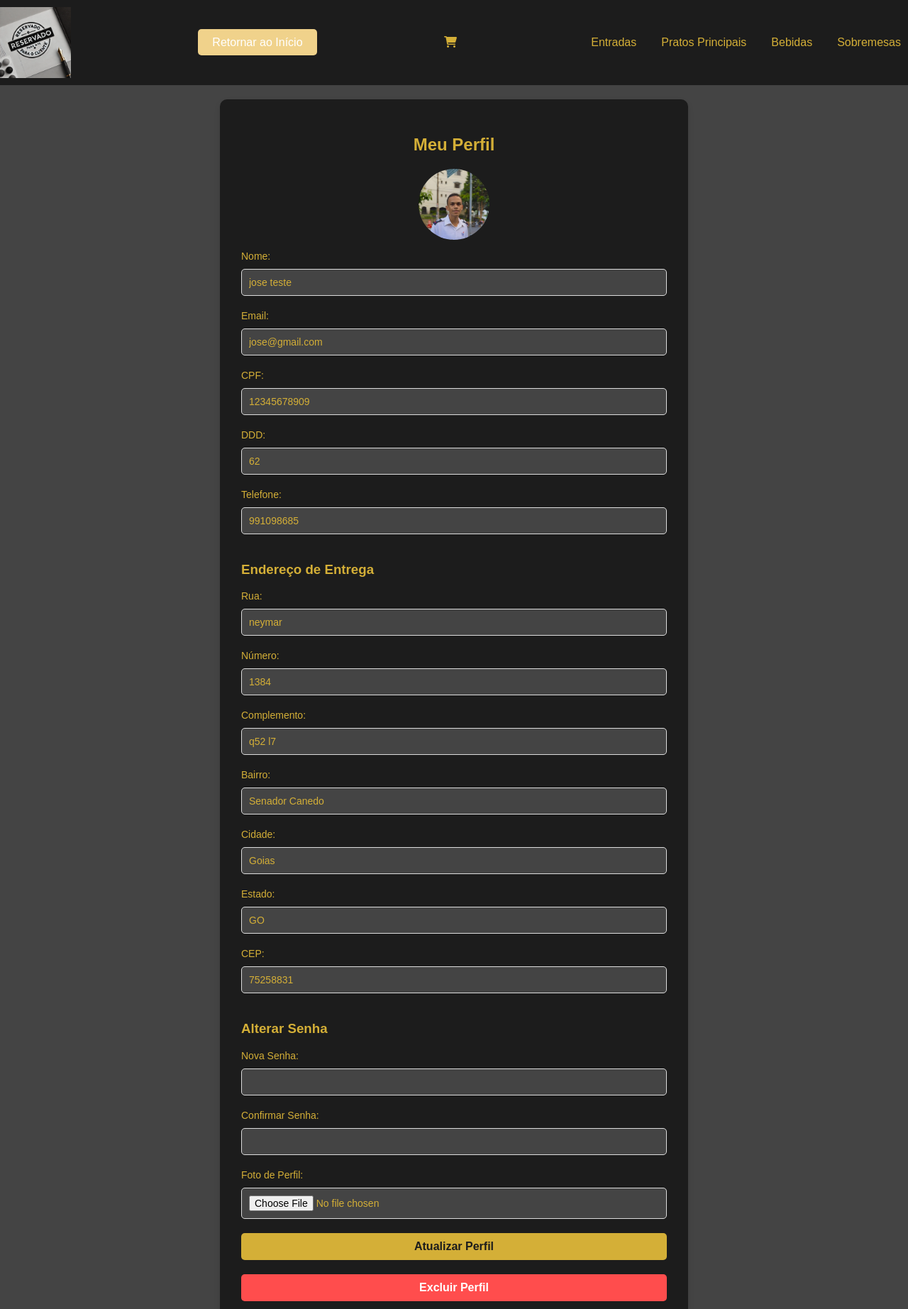
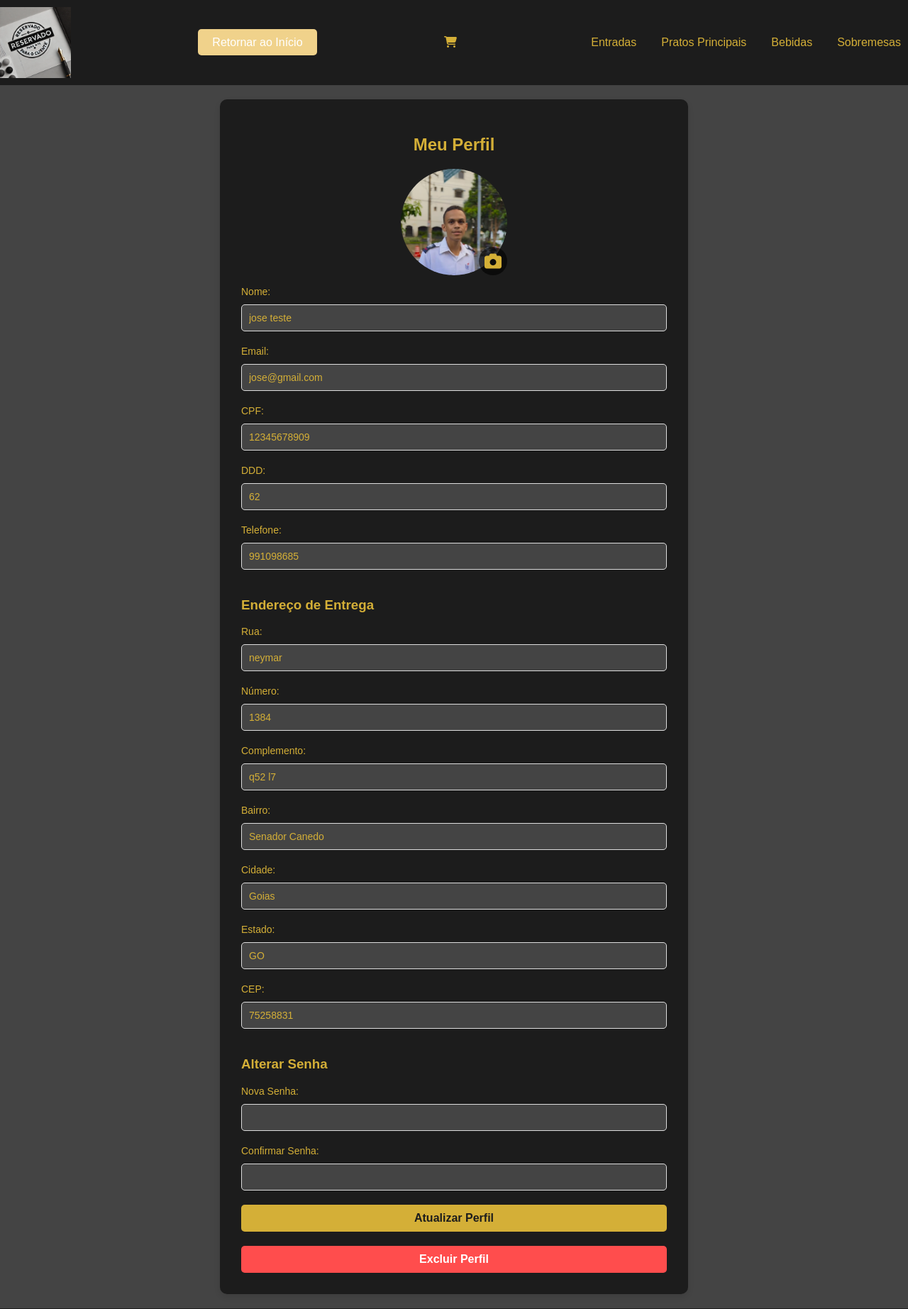
Before and after one commit to thaydionIA/cardapio-dinamico, a PHP site: page /cardapio-dinamico/perfil.php in a window 1280 px wide. Shown: the top 1845 px of the page at 71% size. Run offline with PHP 8.4, Linux system fonts and the light colour scheme; a user stored in the database is signed in; data comes from the database, SQL or seed files in the repository.

Commit message:
versão-2.1

```diff
--- a/assets/css/style.css
+++ b/assets/css/style.css
@@ -701,3 +701,50 @@ input[type=number] {
         width: 100%; /* Botão ocupa 100% da largura em telas menores */
     }
 }
+/* Contêiner da foto de perfil */
+.foto-container {
+    position: relative;
+    width: 150px; /* Ajuste o tamanho conforme necessário */
+    height: 150px;
+    margin: 0 auto 15px; /* Centraliza o contêiner e adiciona margem inferior */
+}
+
+/* Label da foto de perfil, permitindo o clique para upload */
+.foto-label {
+    position: relative; /* Necessário para posicionamento absoluto do ícone */
+    display: block;
+    width: 100%;
+    height: 100%;
+    cursor: pointer;
+}
+
+/* Estilização da imagem de perfil */
+.perfil-foto {
+    display: block;
+    width: 100%;
+    height: 100%;
+    object-fit: cover; /* Mantém a proporção da imagem dentro do contêiner */
+    border-radius: 50%; /* Deixa a imagem redonda */
+}
+
+/* Estilização do ícone da câmera */
+.icon-camera {
+    position: absolute;
+    bottom: 0; /* Posiciona o ícone no canto inferior */
+    right: 0; /* Posiciona o ícone no canto direito */
+    font-size: 24px; /* Aumenta o tamanho do ícone */
+    color: #d4af37; /* Cor do ícone */
+    background-color: rgba(0, 0, 0, 0.6); /* Fundo escuro semitransparente */
+    padding: 8px; /* Ajuste do padding para corresponder ao tamanho do ícone */
+    border-radius: 50%; /* Formato circular do ícone */
+    display: flex;
+    align-items: center;
+    justify-content: center;
+    cursor: pointer;
+    transition: background-color 0.3s, transform 0.2s; /* Efeito de transição ao passar o mouse */
+}
+
+.icon-camera:hover {
+    background-color: rgba(0, 0, 0, 0.8); /* Efeito de escurecimento ao passar o mouse */
+    transform: scale(1.1); /* Leve aumento de escala ao passar o mouse */
+}
--- a/perfil.php
+++ b/perfil.php
@@ -13,14 +13,14 @@ $user_id = $_SESSION['user_id'];
 // Obtém os dados do usuário
 $sql = "SELECT * FROM usuarios WHERE id = :id";
 $stmt = $pdo->prepare($sql);
-$stmt->bindParam(':id', $user_id);
+$stmt->bindParam(':id', $user_id, PDO::PARAM_INT);
 $stmt->execute();
 $user = $stmt->fetch(PDO::FETCH_ASSOC);
 
 // Obtém o endereço de entrega
 $sql_endereco = "SELECT * FROM enderecos_entrega WHERE usuario_id = :usuario_id";
 $stmt_endereco = $pdo->prepare($sql_endereco);
-$stmt_endereco->bindParam(':usuario_id', $user_id);
+$stmt_endereco->bindParam(':usuario_id', $user_id, PDO::PARAM_INT);
 $stmt_endereco->execute();
 $endereco = $stmt_endereco->fetch(PDO::FETCH_ASSOC);
 
@@ -37,18 +37,16 @@ if ($_SERVER['REQUEST_METHOD'] == 'POST' && isset($_POST['atualizar_perfil'])) {
 
     // Se uma nova foto for enviada, processa o upload
     if (!empty($_FILES['foto']['name'])) {
-        $foto = $_FILES['foto']['name'];
+        $foto = basename($_FILES['foto']['name']);
         $target_dir = "uploads/clientes/";
-        $target_file = $target_dir . basename($foto);
+        $target_file = $target_dir . $foto;
         move_uploaded_file($_FILES['foto']['tmp_name'], $target_file);
     }
 
     // Atualiza a senha apenas se uma nova senha for inserida e as duas senhas coincidirem
     if (!empty($nova_senha) && $nova_senha === $confirmar_senha) {
-        // Atualiza a senha para a nova senha
         $senha = password_hash($nova_senha, PASSWORD_BCRYPT);
     } else {
-        // Se a senha não for alterada, mantém a senha existente no banco de dados
         $senha = $user['senha'];
     }
 
@@ -60,12 +58,11 @@ if ($_SERVER['REQUEST_METHOD'] == 'POST' && isset($_POST['atualizar_perfil'])) {
     $stmt->bindParam(':cpf', $cpf);
     $stmt->bindParam(':telefone', $telefone);
     $stmt->bindParam(':dd', $dd);
-    $stmt->bindParam(':senha', $senha); // Usa a senha existente ou a nova senha, se inserida
+    $stmt->bindParam(':senha', $senha);
     $stmt->bindParam(':foto', $foto);
-    $stmt->bindParam(':id', $user_id);
+    $stmt->bindParam(':id', $user_id, PDO::PARAM_INT);
 
     if ($stmt->execute()) {
-        echo "Perfil atualizado com sucesso!";
         $_SESSION['user_nome'] = $nome;
         header('Location: perfil.php');
         exit();
@@ -76,12 +73,10 @@ if ($_SERVER['REQUEST_METHOD'] == 'POST' && isset($_POST['atualizar_perfil'])) {
 
 // Processar a exclusão do perfil
 if ($_SERVER['REQUEST_METHOD'] == 'POST' && isset($_POST['excluir_perfil'])) {
-    // Exclui o usuário do banco de dados
     $sql = "DELETE FROM usuarios WHERE id = :id";
     $stmt = $pdo->prepare($sql);
-    $stmt->bindParam(':id', $user_id);
+    $stmt->bindParam(':id', $user_id, PDO::PARAM_INT);
     if ($stmt->execute()) {
-        // Destrói a sessão e redireciona o usuário para a página de login
         session_destroy();
         header('Location: login.php');
         exit();
@@ -89,10 +84,7 @@ if ($_SERVER['REQUEST_METHOD'] == 'POST' && isset($_POST['excluir_perfil'])) {
         echo "Erro ao excluir o perfil.";
     }
 }
-?>
 
-<?php
-// Verificar se a variável global $incluir_rodape está definida e se deve incluir o rodapé
 $incluir_rodape = !isset($GLOBALS['incluir_rodape']) || $GLOBALS['incluir_rodape'];
 
 // Incluir o cabeçalho
@@ -105,14 +97,20 @@ include $_SERVER['DOCUMENT_ROOT'] . '/cardapio-dinamico/header.php';
     <meta charset="UTF-8">
     <meta name="viewport" content="width=device-width, initial-scale=1.0">
     <title>Perfil</title>
-    <!-- Ligando o arquivo CSS correto -->
-    <link rel="stylesheet" href="assets/css/style.css"> <!-- Caminho atualizado para o CSS -->
+    <link rel="stylesheet" href="assets/css/style.css">
+    <link rel="stylesheet" href="https://cdnjs.cloudflare.com/ajax/libs/font-awesome/6.5.1/css/all.min.css">
 </head>
 <body>
     <div class="perfil-container">
         <h2>Meu Perfil</h2>
         <form class="perfil-form" action="perfil.php" method="POST" enctype="multipart/form-data">
-            <img class="perfil-foto" src="uploads/clientes/<?= htmlspecialchars($user['foto']); ?>" alt="Foto de Perfil">
+            <div class="foto-container">
+                <label for="foto-upload" class="foto-label">
+                    <img class="perfil-foto" src="uploads/clientes/<?= htmlspecialchars($user['foto']); ?>" alt="Foto de Perfil">
+                    <input type="file" id="foto-upload" name="foto" accept="image/*" style="display: none;">
+                    <i class="fa-solid fa-camera icon-camera"></i> <!-- Ícone de câmera no canto inferior direito -->
+                </label>
+            </div>
 
             <label>Nome:</label>
             <input type="text" name="nome" value="<?= htmlspecialchars($user['nome']); ?>" required>
@@ -158,22 +156,16 @@ include $_SERVER['DOCUMENT_ROOT'] . '/cardapio-dinamico/header.php';
             <label>Confirmar Senha:</label>
             <input type="password" name="confirmar_senha">
 
-            <label>Foto de Perfil:</label>
-            <input type="file" name="foto" accept="image/*">
-
             <button type="submit" name="atualizar_perfil">Atualizar Perfil</button>
         </form>
 
-        <!-- Botão para excluir o perfil -->
         <form action="perfil.php" method="POST" onsubmit="return confirm('Tem certeza que deseja excluir seu perfil?');">
             <button type="submit" name="excluir_perfil" class="btn-excluir">Excluir Perfil</button>
         </form>
     </div>
 
-    <!-- Inclusão do rodapé -->
     <?php if ($incluir_rodape): ?>
         <?php include $_SERVER['DOCUMENT_ROOT'] . '/cardapio-dinamico/footer.php'; ?>
     <?php endif; ?>
-
 </body>
 </html>
```
